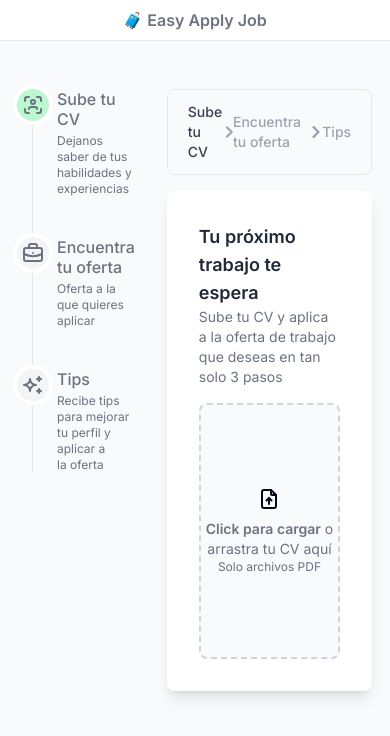
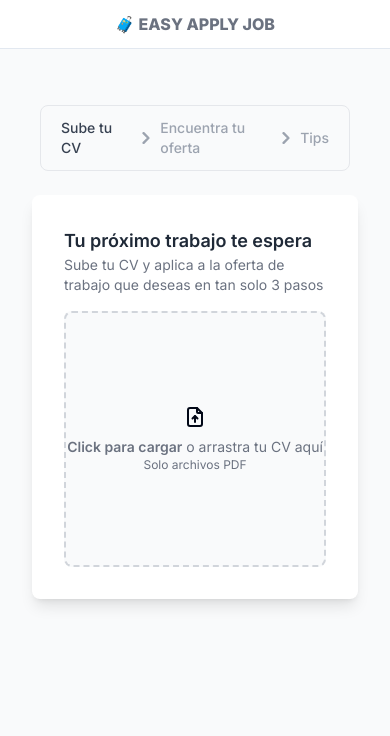
Before and after one commit to hamilgdev/easy-apply-job, a Next.js app in the folder frontend/: page / in a window 390 px wide. Shown: the top 736 px of the page. Built offline with nearby package versions, Linux system fonts and the light colour scheme; no server answers.

Commit message:
Update UI styling for user profile, comparative section, tips, improvement list, recommendation list, and job offer components

```diff
--- a/frontend/src/app/page.tsx
+++ b/frontend/src/app/page.tsx
@@ -29,25 +29,27 @@ export default function Home() {
 
   return (
     <>
-      <header className='py-2 bg-background border-b flex items-center justify-between'>
+      <header className='py-3 bg-background border-b flex items-center justify-between'>
         <div className='l-container'>
-          <h1 className='text-1xl font-semibold text-gray-500 text-center'>
-            🧳 Easy Apply Job
+          <h1 className='text-base font-extrabold text-gray-500 text-center'>
+            🧳 EASY APPLY JOB
           </h1>
         </div>
       </header>
 
-      <main className='relative l-container flex flex-row  min-h-screen py-12 gap-8'>
-        <aside className='sticky h-fit top-12'>
+      <main className='relative l-container flex flex-row py-12 gap-8'>
+        <aside className='hidden sticky h-fit top-12 lg:block'>
           <TimelineStepper stepHitory={stepHitory} />
         </aside>
 
         <div className='flex gap-4 flex-col flex-1'>
-          <BasicBreadcrumb
-            activeStep={activeStep}
-            onHandleStepBack={handleStepBack}
-            stepHitory={stepHitory}
-          />
+          <div className='sticky top-0 bg-gray-50 p-2 z-10 lg:relative lg:p-0'>
+            <BasicBreadcrumb
+              activeStep={activeStep}
+              onHandleStepBack={handleStepBack}
+              stepHitory={stepHitory}
+            />
+          </div>
           <div className='p-8 bg-white rounded-lg shadow-lg'>
             <StepperPanel activeStep={activeStep} index={0}>
               <UploadCVSection onHandleStepNext={handleStepNext} />
--- a/frontend/src/components/breadcrumb/basic-breadcrumb.tsx
+++ b/frontend/src/components/breadcrumb/basic-breadcrumb.tsx
@@ -31,9 +31,9 @@ export const BasicBreadcrumb = ({
       className='flex w-fit px-5 py-3 border border-gray-200 rounded-lg bg-gray-50'
       aria-label='Breadcrumb'
     >
-      <ol className='inline-flex items-center space-x-1 md:space-x-2 rtl:space-x-reverse'>
+      <ol className='inline-flex items-center space-x-2 md:space-x-2 rtl:space-x-reverse'>
         {DATA_BREADCRUMB.map((item, index) => (
-          <li key={index}>
+          <li key={index} className='flex items-center'>
             <div
               onClick={() => handleStepBack(index)}
               className={clsx(
@@ -41,7 +41,11 @@ export const BasicBreadcrumb = ({
                 stepHitory.includes(index) ? 'text-gray-700' : 'text-gray-400'
               )}
             >
-              {index > 0 && <ArrowIcon size='sm' />}
+              {index > 0 && (
+                <div className='mx-2'>
+                  <ArrowIcon size='sm' />
+                </div>
+              )}
               <span
                 className={clsx(
                   'rtl:ms-1 ltr:ms-1 text-sm font-medium  md:ms-2',
--- a/frontend/src/components/sections/comparative/comparative-section.tsx
+++ b/frontend/src/components/sections/comparative/comparative-section.tsx
@@ -24,7 +24,7 @@ export const ComparativeSection = () => {
 
   return (
     <section>
-      <div className='grid grid-cols-1 md:grid-cols-3 gap-8 mb-4'>
+      <div className='flex gap-4 flex-col mb-8'>
         <UserProfile userProfile={jobComparison?.user_profile} />
         <JobOffer jobOffer={jobComparison?.job_offer} />
       </div>
--- a/frontend/src/components/sections/comparative/improvement-list.tsx
+++ b/frontend/src/components/sections/comparative/improvement-list.tsx
@@ -15,7 +15,7 @@ export const ImprovementList = ({
   const isImprovementEmpty = improvements.length === 0;
 
   return (
-    <div className='bg-card p-6 rounded-lg shadow-lg col-span-1 md:col-span-3'>
+    <div className='bg-card p-6 rounded-lg shadow-md'>
       <h2 className='flex gap-2 justify-center items-center text-2xl font-bold mb-5 text-gray-500'>
         <SpeakerphoneIcon />
         Mejora tus habilidades
--- a/frontend/src/components/sections/comparative/job-offer.tsx
+++ b/frontend/src/components/sections/comparative/job-offer.tsx
@@ -7,24 +7,24 @@ interface JobOfferProps {
 
 export const JobOffer = ({ jobOffer }: JobOfferProps) => {
   return (
-    <div className='bg-card p-6 rounded-lg shadow-lg col-span-2'>
+    <div className='bg-card'>
       <h2 className='text-2xl font-bold mb-4'>Detalles de la oferta laboral</h2>
-      <div className='grid grid-cols-2 gap-4'>
+      <div className='grid grid-cols-1 md:grid-cols-2 gap-4'>
         <div>
           <h3 className='text-lg font-medium'>Compañía</h3>
-          <p>{jobOffer?.company_name}</p>
+          <p className='text-gray-500'>{jobOffer?.company_name}</p>
         </div>
         <div>
           <h3 className='text-lg font-medium'>Puesto disponible</h3>
-          <p>{jobOffer?.title}</p>
+          <p className='text-gray-500'>{jobOffer?.title}</p>
         </div>
         <div>
           <h3 className='text-lg font-medium'>Salario</h3>
-          <p>{jobOffer?.salary || '-'}</p>
+          <p className='text-gray-500'>{jobOffer?.salary || '-'}</p>
         </div>
         <div>
           <h3 className='text-lg font-medium'>Tipo de trabajo</h3>
-          <p>{jobOffer?.job_type || '-'}</p>
+          <p className='text-gray-500'>{jobOffer?.job_type || '-'}</p>
         </div>
       </div>
       <Separator className='my-4' />
--- a/frontend/src/components/sections/comparative/recommendation-list.tsx
+++ b/frontend/src/components/sections/comparative/recommendation-list.tsx
@@ -10,7 +10,7 @@ export const RecommendationList = ({
   const isRecommendationEmpty = recommendations.length === 0;
 
   return (
-    <div className='bg-card p-6 rounded-lg shadow-lg col-span-1 md:col-span-3'>
+    <div className='bg-card p-6 rounded-lg shadow-md'>
       <h2 className='flex gap-2 justify-center items-center text-2xl font-bold mb-5 text-gray-500'>
         <ReportIcon />
         Recomendaciones para tu perfil
@@ -21,7 +21,7 @@ export const RecommendationList = ({
         {isRecommendationEmpty && (
           <ComparativeListEmpty
             title='🎉 ¡YuJu! No tenemos recomendaciones para darte'
-            description='¡Tu perfil esta genial! Sigue así.'
+            description='¡La descripción de tu perfil esta genial! Sigue así.'
             icon={<CircleCheckIcon size='md' />}
           />
         )}
--- a/frontend/src/components/sections/comparative/tips.tsx
+++ b/frontend/src/components/sections/comparative/tips.tsx
@@ -42,7 +42,7 @@ export const Tips = ({ isJobOfferAdequate, tips }: ITipsProps) => {
     !hasEducationTips;
 
   return (
-    <div className='bg-card p-6 rounded-lg shadow-lg col-span-1 md:col-span-3'>
+    <div className='bg-card p-6 rounded-lg shadow-md'>
       <h2 className='flex gap-2 justify-center items-center text-2xl font-bold mb-5 text-gray-500'>
         <RocketIcon />
         Tips para mejorar tu CV
--- a/frontend/src/components/sections/comparative/user-profile.tsx
+++ b/frontend/src/components/sections/comparative/user-profile.tsx
@@ -7,7 +7,7 @@ interface UserProfileProps {
 
 export const UserProfile = ({ userProfile }: UserProfileProps) => {
   return (
-    <div className='bg-card p-6 rounded-lg shadow-lg'>
+    <div className='bg-card'>
       <div className='flex items-center gap-4'>
         <Avatar className='h-16 w-16'>
           <AvatarImage
```
